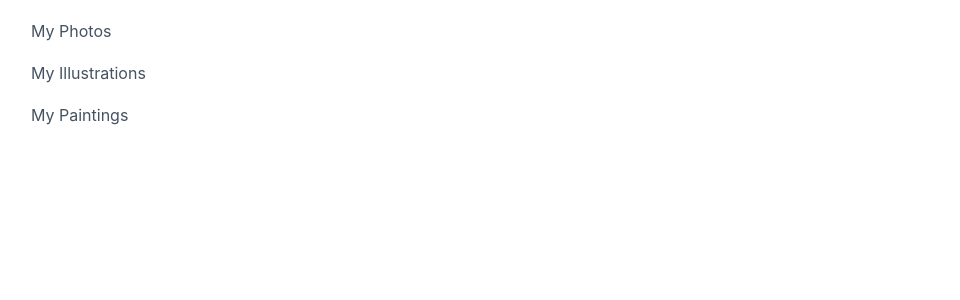
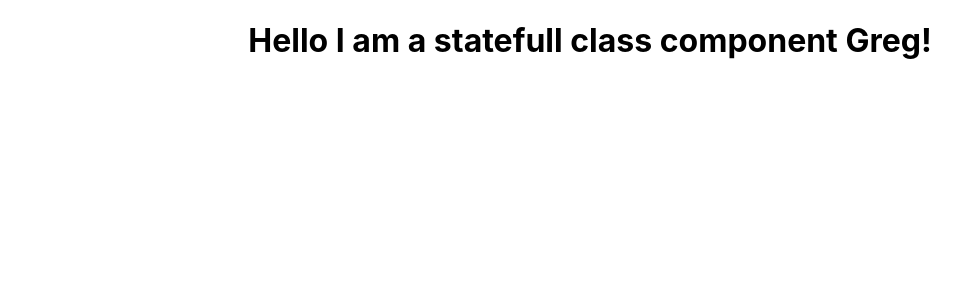
Before and after one commit to GrzegorzStary/react, a React (Create React App) app in the folder react/my-app/: page / in a window 1280 px wide. Shown: the top 300 px of the page, without its empty margins (50-1010 px from the left). Built offline with nearby package versions, Linux system fonts and the light colour scheme.

Commit message:
ADDED: Stateful class component

```diff
--- a/react/my-app/src/App.js
+++ b/react/my-app/src/App.js
@@ -1,11 +1,11 @@
 import logo from './logo.svg';
 import './App.css';
-import Sidebar from './components/Sidebar';
+import StatefulGreeting from './components/StatefulGreeting';
 
 function App() {
   return (
     <div className="App">
-      <Sidebar />
+      <StatefulGreeting greeting="I am a statefull class component" name="Greg!"/>
     </div>
   );
 }
--- /dev/null
+++ b/react/my-app/src/components/StatefulGreeting.js
@@ -0,0 +1,9 @@
+import React from "react";
+
+class StatefulGreeting extends React.Component {
+    render() {
+        return <h1>Hello {this.props.greeting} {this.props.name}</h1>
+    }
+}
+
+export default StatefulGreeting;
```
